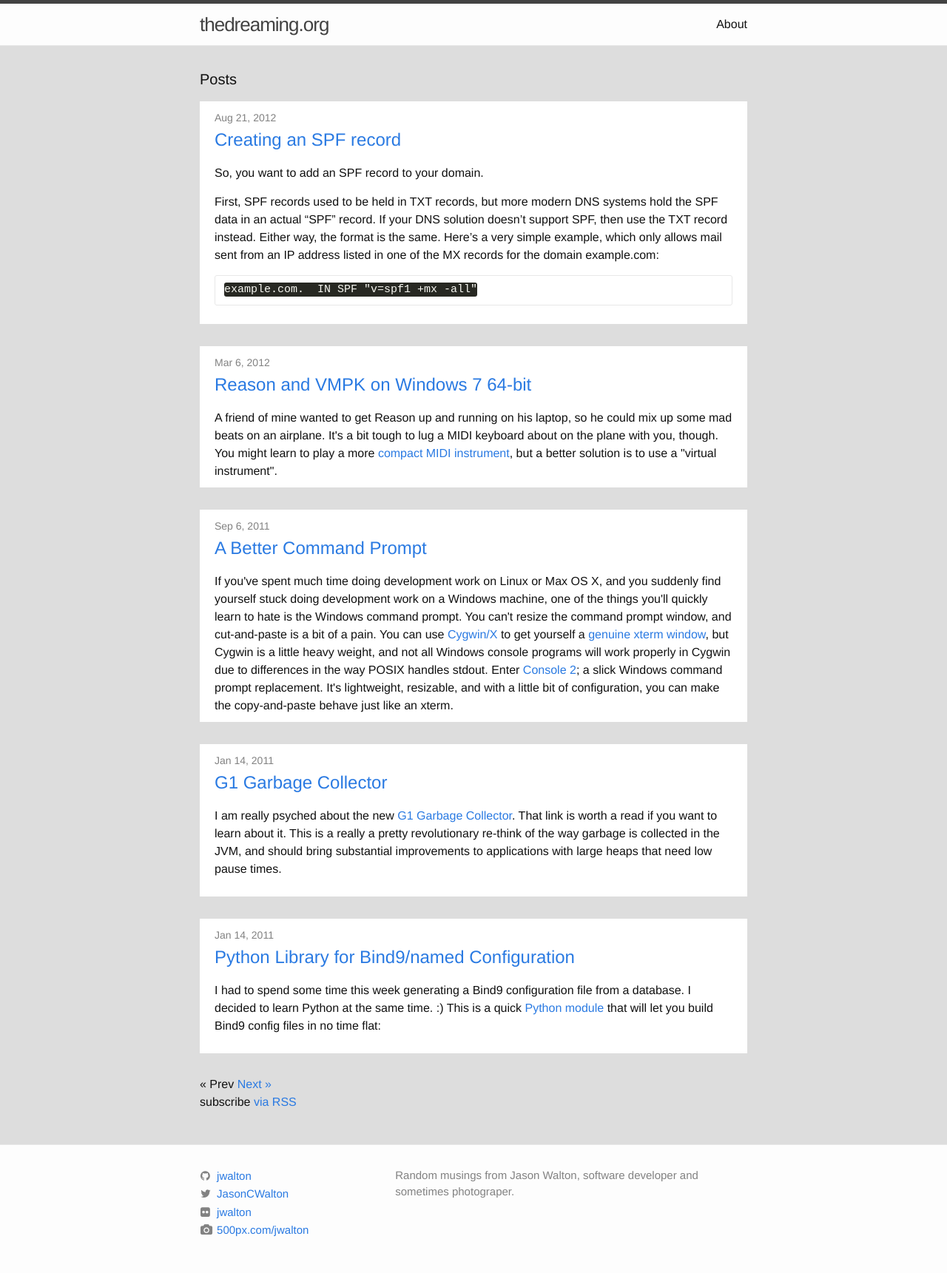
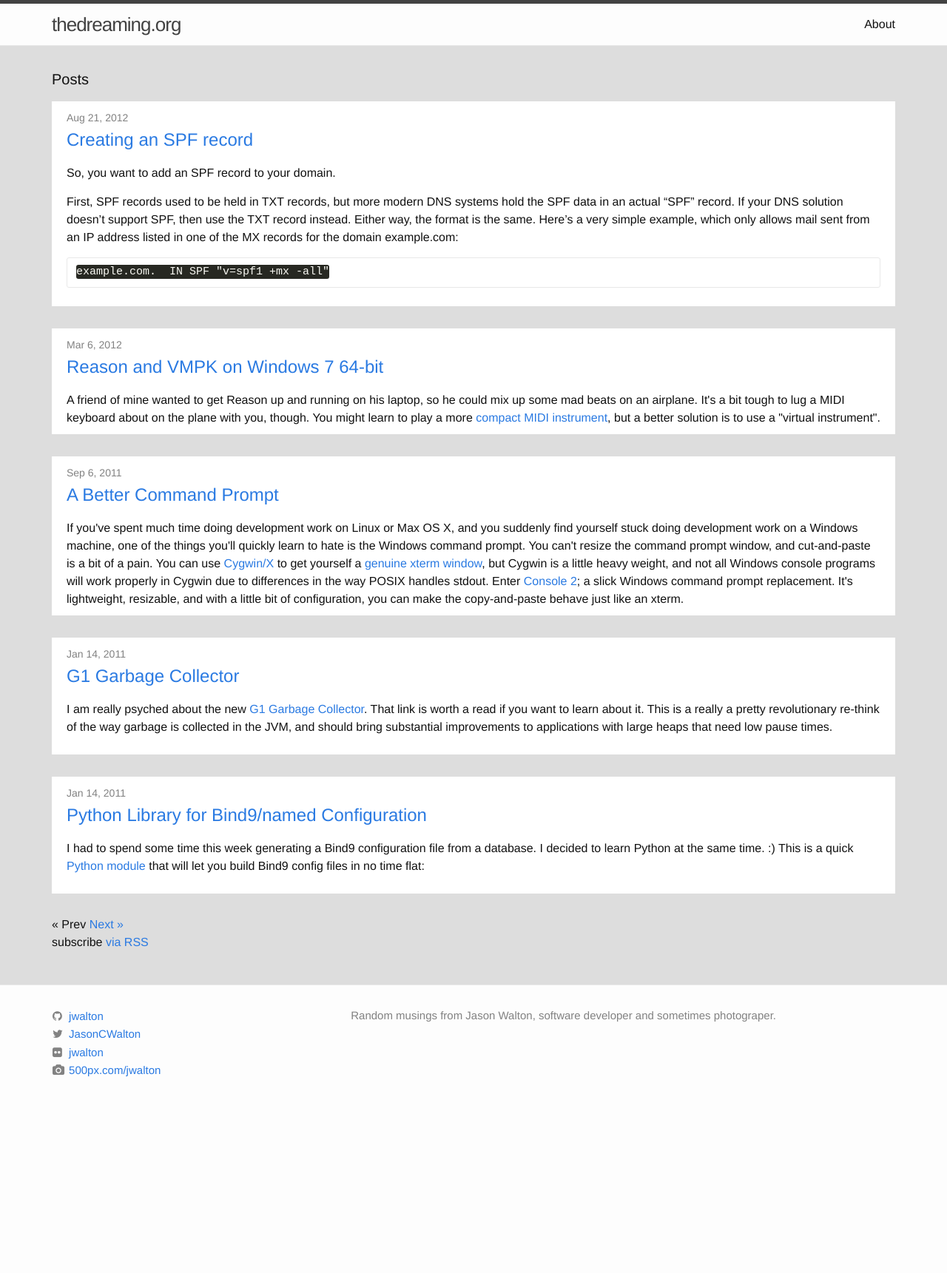
Before and after one commit to jwalton/thedreaming.org, a Jekyll site: the page built from index.html, in a window 1280 px wide. Shown: the whole page at 74% size. Built offline with Jekyll 4.4.1, drawn with Linux system fonts in a browser that asks for light colours; the list of posts is cut into pages by our own code; after the commit the page ends 1505 px from its top, so only the background shows below that.

Commit message:
Allow page to be wider.

```diff
--- a/_sass/_base.scss
+++ b/_sass/_base.scss
@@ -155,8 +155,8 @@
  * Wrapper
  */
 .wrapper {
-    max-width: -webkit-calc(800px - (#{$spacing-unit} * 2));
-    max-width:         calc(800px - (#{$spacing-unit} * 2));
+    max-width: -webkit-calc(1200px - (#{$spacing-unit} * 2));
+    max-width:         calc(1200px - (#{$spacing-unit} * 2));
     margin-right: auto;
     margin-left: auto;
     padding-right: $spacing-unit;
```
